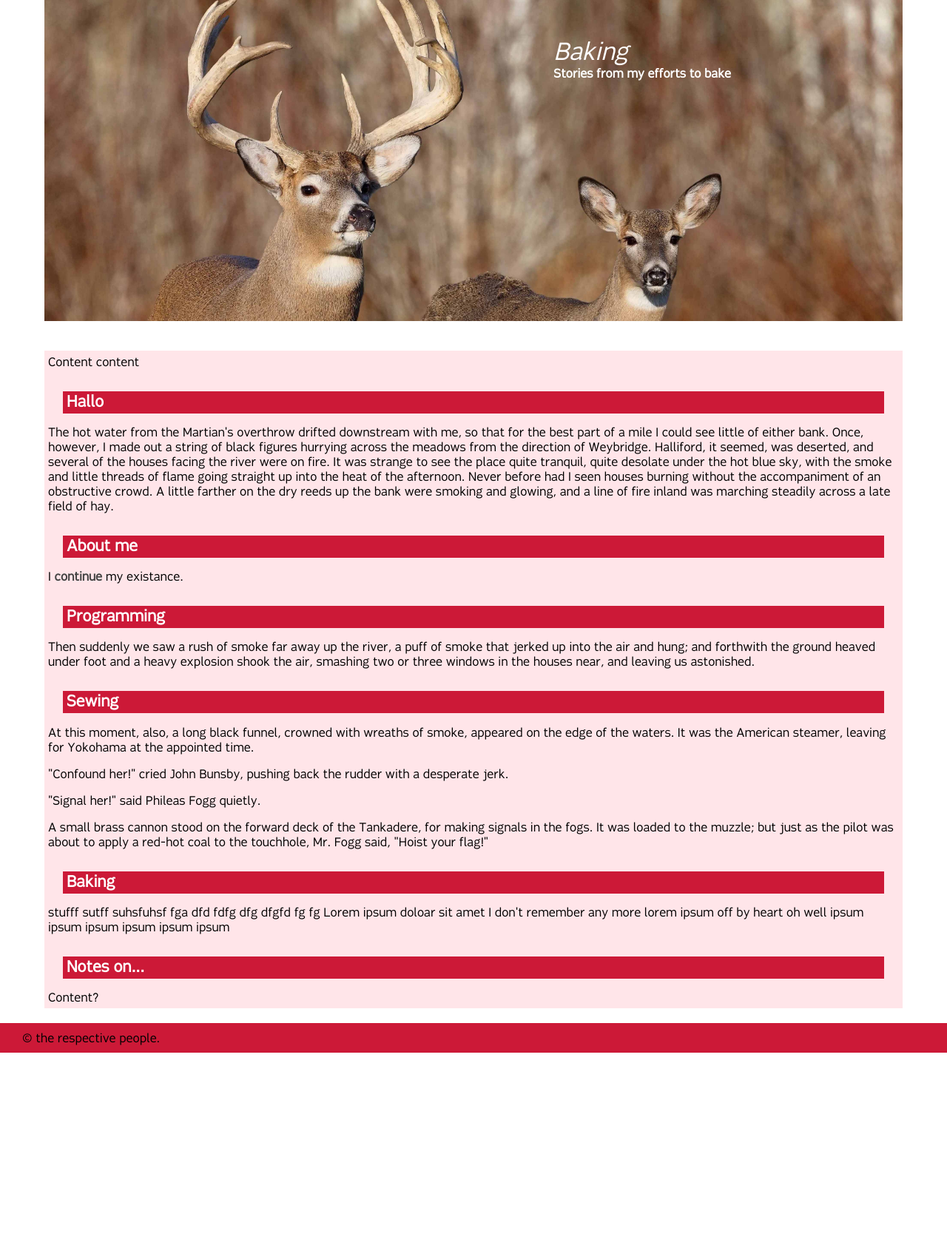
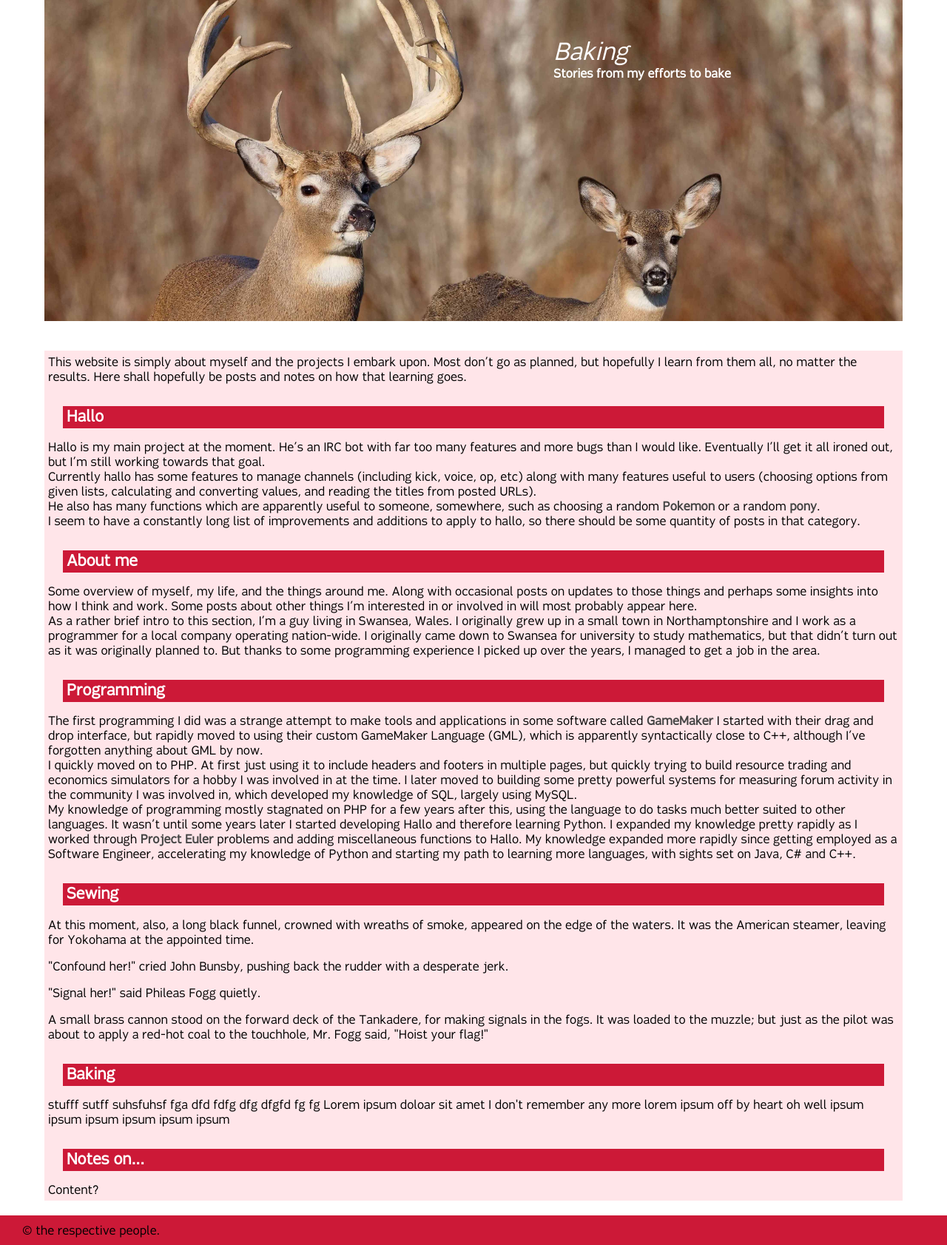
Before and after one commit to SpangleLabs/New_website, a PHP site: page / in a window 1280 px wide. Shown: the part 1683-3366 px from the top of the page at 74% size. Before the commit the page ends 3106 px from the top, so only its background shows below. Run offline with PHP 8.4, Linux system fonts and the light colour scheme; some libraries are stand-ins or nearby versions.

Commit message:
added blocks of text for intro, hallo, about me and programming

```diff
--- a/index.php
+++ b/index.php
@@ -70,13 +70,23 @@ $getstr = substr($getstr,0,-1);
 </div>
 
 <div id="content" >
-Content content<br />
+This website is simply about myself and the projects I embark upon. Most don’t go as planned, but hopefully I learn from them all, no matter the results. Here shall hopefully be posts and notes on how that learning goes.<br />
+
 <h2><a href="Hallo">Hallo</a></h2>
-The hot water from the Martian's overthrow drifted downstream with me, so that for the best part of a mile I could see little of either bank. Once, however, I made out a string of black figures hurrying across the meadows from the direction of Weybridge. Halliford, it seemed, was deserted, and several of the houses facing the river were on fire. It was strange to see the place quite tranquil, quite desolate under the hot blue sky, with the smoke and little threads of flame going straight up into the heat of the afternoon. Never before had I seen houses burning without the accompaniment of an obstructive crowd. A little farther on the dry reeds up the bank were smoking and glowing, and a line of fire inland was marching steadily across a late field of hay.
+Hallo is my main project at the moment. He’s an IRC bot with far too many features and more bugs than I would like. Eventually I’ll get it all ironed out, but I’m still working towards that goal.<br />
+Currently hallo has some features to manage channels (including kick, voice, op, etc) along with many features useful to users (choosing options from given lists, calculating and converting values, and reading the titles from posted URLs).<br />
+He also has many functions which are apparently useful to someone, somewhere, such as choosing a random <a href=“http://bulbapedia.bulbagarden.net”>Pokemon</a> or a random <a href=“http://equestriadaily.com”>pony</a>.<br />
+I seem to have a constantly long list of improvements and additions to apply to hallo, so there should be some quantity of posts in that category.<br />
+
 <h2><a href="About_me">About me</a></h2>
-I <a href="continue">continue</a> my existance.
+Some overview of myself, my life, and the things around me. Along with occasional posts on updates to those things and perhaps some insights into how I think and work. Some posts about other things I’m interested in or involved in will most probably appear here.<br />
+As a rather brief intro to this section, I’m a guy living in Swansea, Wales. I originally grew up in a small town in Northamptonshire and I work as a programmer for a local company operating nation-wide. I originally came down to Swansea for university to study mathematics, but that didn’t turn out as it was originally planned to. But thanks to some programming experience I picked up over the years, I managed to get a job in the area.<br />
+
 <h2><a href="Programming">Programming</a></h2>
-Then suddenly we saw a rush of smoke far away up the river, a puff of smoke that jerked up into the air and hung; and forthwith the ground heaved under foot and a heavy explosion shook the air, smashing two or three windows in the houses near, and leaving us astonished.
+The first programming I did was a strange attempt to make tools and applications in some software called <a href=“http://en.wikipedia.org/wiki/GameMaker:_Studio”>GameMaker</a> I started with their drag and drop interface, but rapidly moved to using their custom GameMaker Language (GML), which is apparently syntactically close to C++, although I’ve forgotten anything about GML by now.<br />
+I quickly moved on to PHP. At first just using it to include headers and footers in multiple pages, but quickly trying to build resource trading and economics simulators for a hobby I was involved in at the time. I later moved to building some pretty powerful systems for measuring forum activity in the community I was involved in, which developed my knowledge of SQL, largely using MySQL.<br />
+My knowledge of programming mostly stagnated on PHP for a few years after this, using the language to do tasks much better suited to other languages. It wasn’t until some years later I started developing Hallo and therefore learning Python. I expanded my knowledge pretty rapidly as I worked through <a href=“https://projecteuler.net/“>Project Euler</a> problems and adding miscellaneous functions to Hallo. My knowledge expanded more rapidly since getting employed as a Software Engineer, accelerating my knowledge of Python and starting my path to learning more languages, with sights set on Java, C# and C++.<br />
+
 <h2><a href="Sewing">Sewing</a></h2>
 <p>At this moment, also, a long black funnel, crowned with wreaths of smoke, appeared on the edge of the waters.  It was the American steamer, leaving for Yokohama at the appointed time.</p>
 <p>"Confound her!" cried John Bunsby, pushing back the rudder with a desperate jerk.</p>
```
